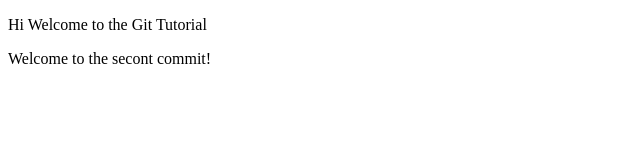
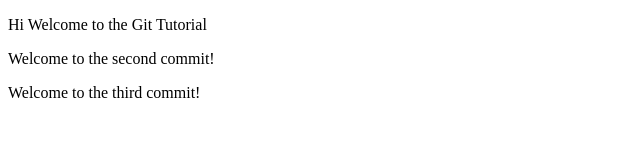
Before and after one commit to syed-pm0808/git-commands, a plain HTML site: page index.html in a window 1280 px wide. Shown: the whole page, without its empty margins (0-640 px from the left). Drawn offline with Linux system fonts and the light colour scheme.

Commit message:
index.html

```diff
--- a/index.html
+++ b/index.html
@@ -10,7 +10,8 @@
 
 <body>
     <p>Hi Welcome to the Git Tutorial</p>
-    <p> Welcome to the secont commit!</p>
+    <p> Welcome to the second commit!</p>
+    <p> Welcome to the third commit!</p>
 </body>
 
 </html>
```
